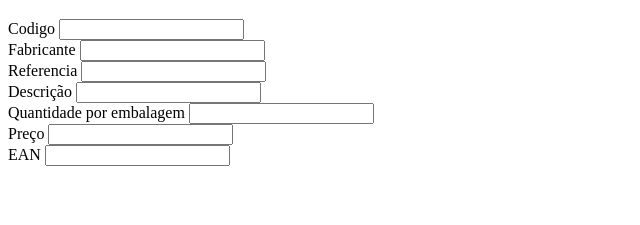
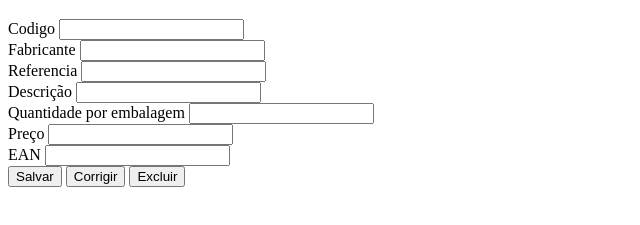
Before and after one commit to Diego-Sil/Cadatro-de-produtos, a plain HTML site: page index.html in a window 1280 px wide. Shown: the part 61-286 px from the top of the page, without its empty margins (0-640 px from the left). Drawn offline with Linux system fonts and the light colour scheme.

Commit message:
Adicionando os botões salvar, corrigir e excluir

```diff
--- a/index.html
+++ b/index.html
@@ -48,6 +48,16 @@
                 <input id="ean" name="ean" required>
             </div>
 
+            <div>
+                <button class="botao" id="salvar" type="submit">Salvar</button>
+
+                <button class="botao" id="corrigir" type="button">Corrigir</button>
+
+                <button class="botao" id="excluir" type="button">Excluir</button>
+
+            </div>
+
+
         </form>
     </main>
 
```
